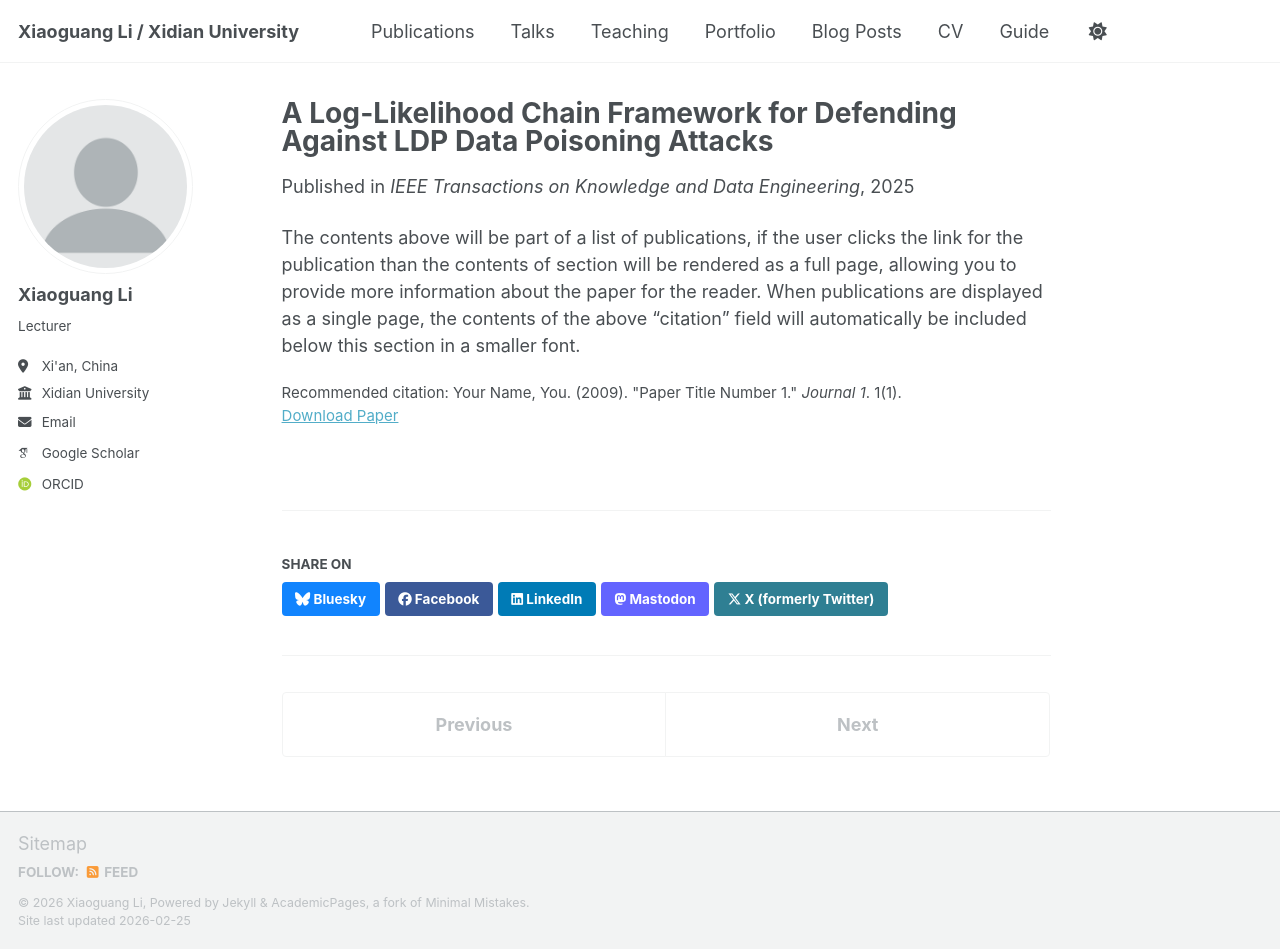
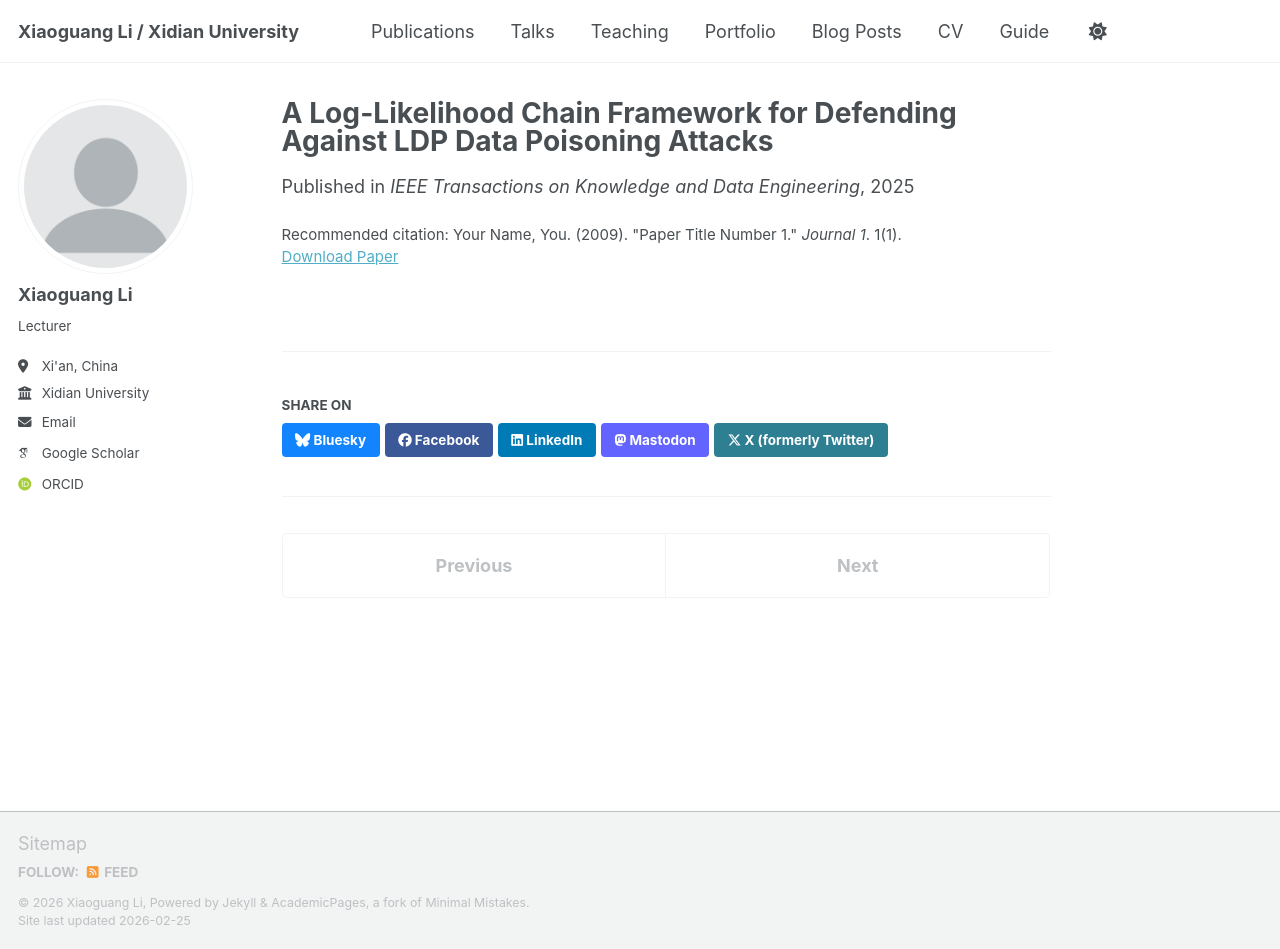
Before and after one commit to meliosem/meliosem.github.io, a Jekyll site: the page built from _publications/A-Log-Likelihood-Chain-Framework-for-Defending-Against-LDP-Data-Poisoning-Attacks.md, in a window 1280 px wide and 949 px high. Built offline with Jekyll 4.4.1, drawn with Linux system fonts in a browser that asks for light colours; some web fonts are replaced; a script bundle is joined from its source files by our own code; library files that are not in the unit come from our copies; part of the change alters nothing that is shown.

Commit message:
first commit

```diff
--- a/_publications/A-Log-Likelihood-Chain-Framework-for-Defending-Against-LDP-Data-Poisoning-Attacks.md
+++ b/_publications/A-Log-Likelihood-Chain-Framework-for-Defending-Against-LDP-Data-Poisoning-Attacks.md
@@ -3,7 +3,7 @@ title: "A Log-Likelihood Chain Framework for Defending Against LDP Data Poisonin
 collection: publications
 category: manuscripts
 permalink: /publication/A-Log-Likelihood-Chain-Framework-for-Defending-Against-LDP-Data-Poisoning-Attacks
-excerpt: 'This paper is about a robust and accurate single-message shuffler-based DP protocol for distribution estimation'
+# excerpt: 'This paper is about a robust and accurate single-message shuffler-based DP protocol for distribution estimation'
 date: 2025-12-31
 venue: 'IEEE Transactions on Knowledge and Data Engineering'
 # slidesurl: 'https://academicpages.github.io/files/slides1.pdf'
@@ -11,4 +11,4 @@ paperurl: 'https://ieeexplore.ieee.org/abstract/document/11271534'
 # bibtexurl: 'https://academicpages.github.io/files/bibtex1.bib'
 citation: 'Your Name, You. (2009). &quot;Paper Title Number 1.&quot; <i>Journal 1</i>. 1(1).'
 ---
-The contents above will be part of a list of publications, if the user clicks the link for the publication than the contents of section will be rendered as a full page, allowing you to provide more information about the paper for the reader. When publications are displayed as a single page, the contents of the above "citation" field will automatically be included below this section in a smaller font.
+<!-- The contents above will be part of a list of publications, if the user clicks the link for the publication than the contents of section will be rendered as a full page, allowing you to provide more information about the paper for the reader. When publications are displayed as a single page, the contents of the above "citation" field will automatically be included below this section in a smaller font. -->
```
